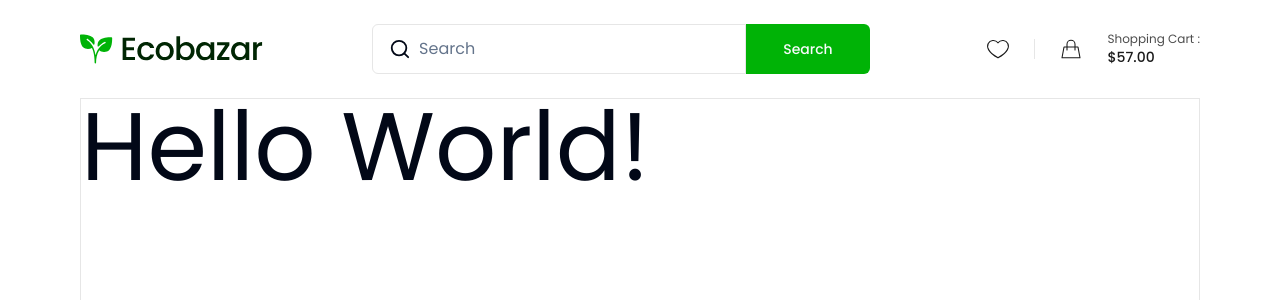
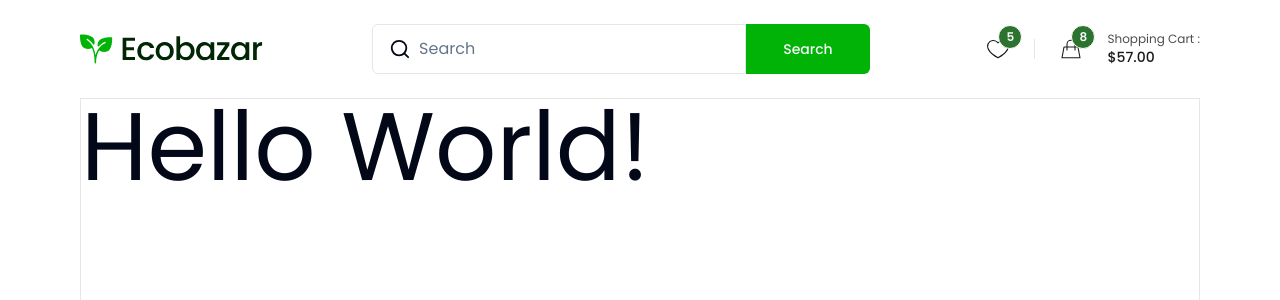
Before and after one commit to alifbinhossain/eco-bazar, a Next.js app: page / in a window 1280 px wide. Shown: the top 300 px of the page. Built offline with nearby package versions, Linux system fonts and the light colour scheme.

Commit message:
style: :art: added wishlist and cart badge

```diff
--- a/src/components/layout/navbar/desktop-navbar.tsx
+++ b/src/components/layout/navbar/desktop-navbar.tsx
@@ -18,6 +18,7 @@ import {
   SheetTitle,
   SheetTrigger,
 } from '@/components/ui/sheet';
+import { Badge } from '@/components/ui/badge';
 
 const DesktopNavbar = () => {
   const inputRef = useRef<HTMLInputElement>(null);
@@ -38,7 +39,8 @@ const DesktopNavbar = () => {
         <div className='flex items-center gap-4'>
           <Sheet>
             <SheetTrigger asChild>
-              <Button size={'icon'} variant={'ghost'}>
+              <Button size={'icon'} variant={'ghost'} className='relative'>
+                <Badge className='absolute -top-1 -right-1 '>5</Badge>
                 <Image
                   width={24}
                   height={24}
@@ -67,7 +69,8 @@ const DesktopNavbar = () => {
 
           <Sheet>
             <SheetTrigger asChild>
-              <Button size={'icon'} variant={'ghost'}>
+              <Button size={'icon'} variant={'ghost'} className='relative'>
+                <Badge className='absolute -top-1 -right-1 '>8</Badge>
                 <Image
                   width={24}
                   height={24}
--- /dev/null
+++ b/src/components/ui/badge.tsx
@@ -0,0 +1,35 @@
+import * as React from 'react';
+import { cva, type VariantProps } from 'class-variance-authority';
+
+import { cn } from '@/lib/utils';
+
+const badgeVariants = cva(
+  'inline-flex items-center rounded-full border border-white  text-xs font-semibold transition-colors focus:outline-none focus:ring-2 focus:ring-ring focus:ring-offset-2 h-6 w-6 p-0  flex items-center justify-center ',
+  {
+    variants: {
+      variant: {
+        default: 'bg-primary-dark text-primary-foreground hover:bg-primary',
+        secondary:
+          'border-transparent bg-secondary text-secondary-foreground hover:bg-secondary/80',
+        destructive:
+          'border-transparent bg-destructive text-destructive-foreground hover:bg-destructive/80',
+        outline: 'text-foreground',
+      },
+    },
+    defaultVariants: {
+      variant: 'default',
+    },
+  }
+);
+
+export interface BadgeProps
+  extends React.HTMLAttributes<HTMLDivElement>,
+    VariantProps<typeof badgeVariants> {}
+
+function Badge({ className, variant, ...props }: BadgeProps) {
+  return (
+    <div className={cn(badgeVariants({ variant }), className)} {...props} />
+  );
+}
+
+export { Badge, badgeVariants };
```
